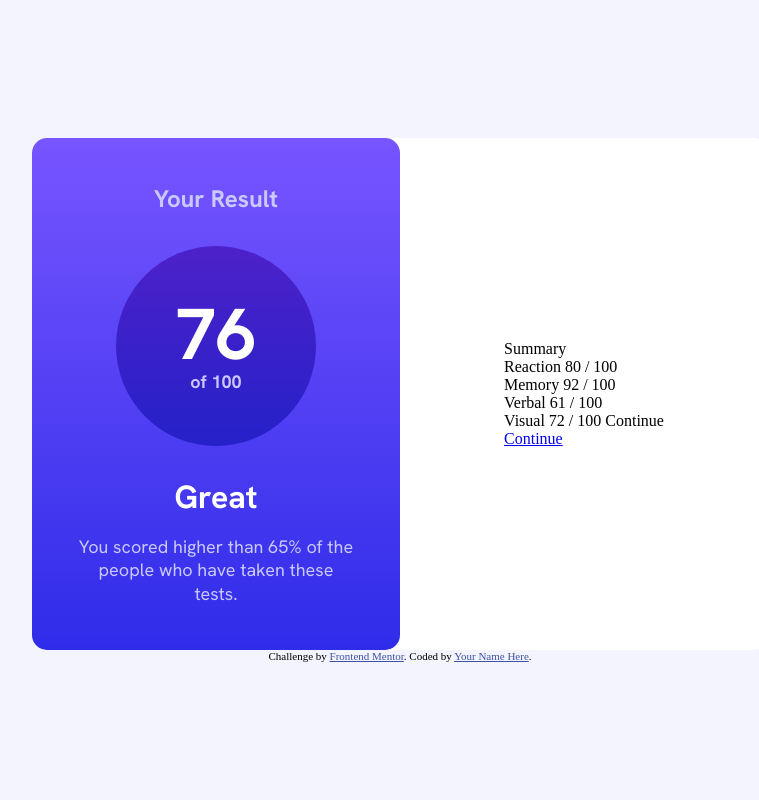
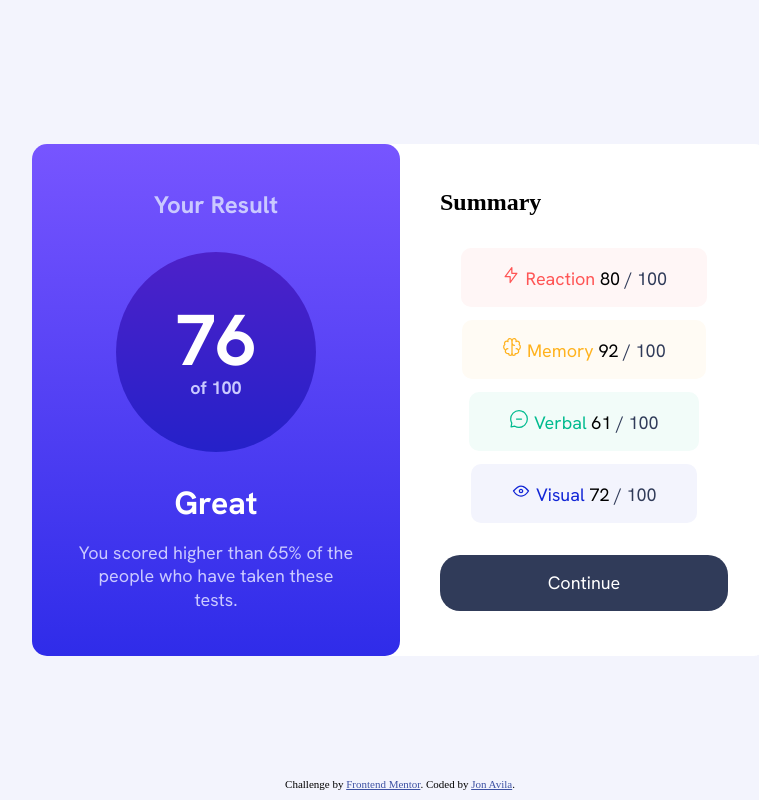
Before and after one commit to madroosterlab/FEM-ResultsSummary, a plain HTML site: page index.html in a window 1280 px wide. Shown: the whole page, without its empty margins (240-999 px from the left). Drawn offline with Linux system fonts and the light colour scheme.

Commit message:
finished the desktop version

```diff
--- a/index.html
+++ b/index.html
@@ -19,6 +19,8 @@
       .attribution {
         font-size: 11px;
         text-align: center;
+        position: absolute;
+        bottom: 10px;
       }
       .attribution a {
         color: hsl(228, 45%, 44%);
@@ -45,12 +47,38 @@
         </div>
       </section>
       <section class="summary-card">
-        <div clss="" inner-text-sum>
-          Summary
-          <div class="reaction">Reaction 80 / 100</div>
-          <div class="memory">Memory 92 / 100</div>
-          <div class="verbal">Verbal 61 / 100</div>
-          <div class="Visual">Visual 72 / 100 Continue</div>
+        <div class="inner-text-sum">
+          <h2>Summary</h2>
+          <div class="pills">
+            <div class="reaction pill">
+              <img src="assets/images/icon-reaction.svg" /> Reaction
+
+              <span class="numbers"
+                >80 <span class="numbers-in">/ 100</span></span
+              >
+            </div>
+            <div class="memory pill">
+              <img src="assets/images/icon-memory.svg" />
+              Memory
+              <span class="numbers"
+                >92 <span class="numbers-in">/ 100</span></span
+              >
+            </div>
+            <div class="verbal pill">
+              <img src="assets/images/icon-verbal.svg" />
+              Verbal
+              <span class="numbers"
+                >61 <span class="numbers-in">/ 100</span></span
+              >
+            </div>
+            <div class="visual pill">
+              <img src="assets/images/icon-visual.svg" />
+              Visual
+              <span class="numbers"
+                >72 <span class="numbers-in">/ 100</span></span
+              >
+            </div>
+          </div>
           <a href="#">Continue</a>
         </div>
       </section>
@@ -60,7 +88,8 @@
       Challenge by
       <a href="https://www.frontendmentor.io?ref=challenge" target="_blank"
         >Frontend Mentor</a
-      >. Coded by <a href="#">Your Name Here</a>.
+      >. Coded by
+      <a href="https://madroosterlab.com" target="_blank">Jon Avila</a>.
     </div>
   </body>
 </html>
--- a/main.scss
+++ b/main.scss
@@ -90,3 +90,62 @@ main {
     }
   }
 }
+.inner-text-sum {
+  @extend %flexer;
+  justify-content: space-between;
+  height: 100%;
+  width: auto;
+  h2 {
+    margin-right: auto;
+  }
+  a {
+    @extend %flexer;
+    width: 288px;
+    height: 56px;
+    border-radius: 20px;
+    background-color: $navy-950;
+    color: white;
+    text-decoration: none;
+    @extend %textPreset-5;
+  }
+  a:hover {
+    @extend %gradient2;
+  }
+  .pills {
+    height: 288px;
+    @extend %flexer;
+    justify-content: space-around;
+  }
+}
+.reaction {
+  background-color: $red-50;
+  color: $red-400;
+}
+.memory {
+  background-color: $yellow-50;
+  color: $yellow-400;
+}
+.verbal {
+  background-color: $green-50;
+  color: $green-500;
+}
+.visual {
+  background-color: $blue-50;
+  color: $blue-800;
+}
+.numbers {
+  color: black;
+}
+
+.numbers-in {
+  color: $navy-950;
+}
+.pill {
+  padding: 16.5px 40px;
+  border-radius: 10px;
+}
+.pill,
+.numbers,
+.numbers-in {
+  @extend %textPreset-5;
+}
```
Also changed, not shown: main.css, 1 other file.
